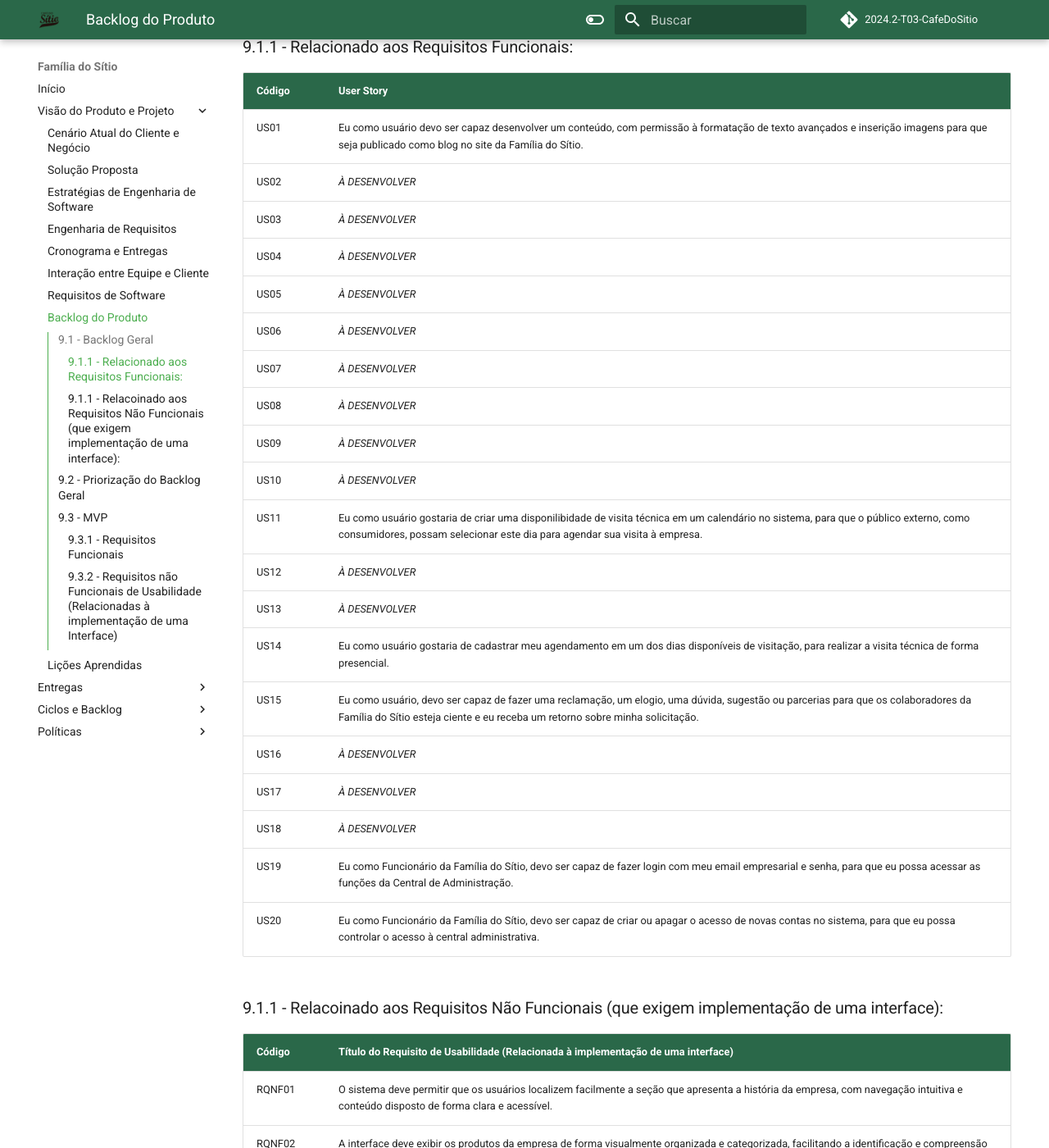
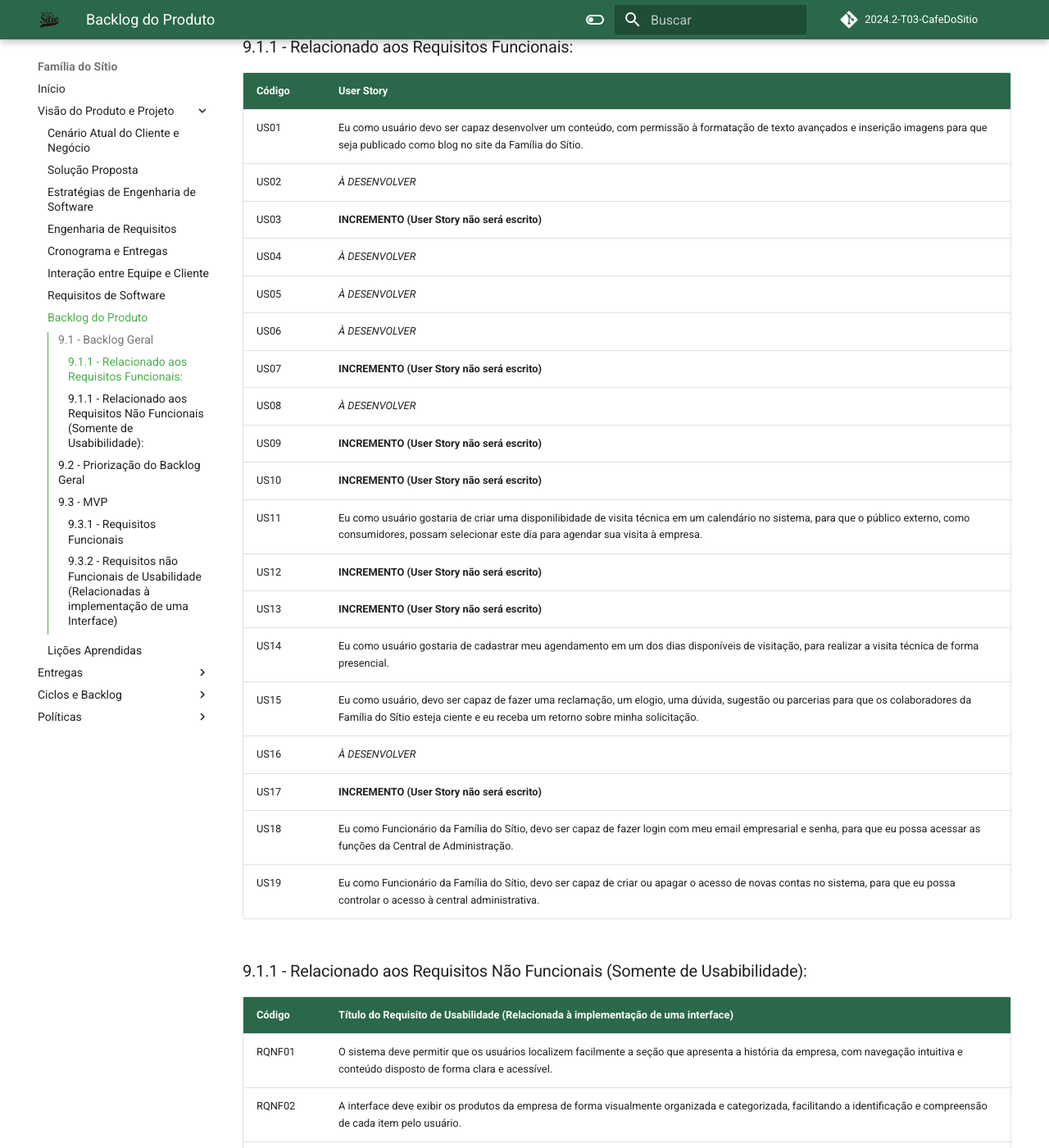
Before and after one commit to mdsreq-fga-unb/2024.2-T03-CafeDoSitio, an MkDocs documentation site: the page built from docs/sections/2-docPage/9-backlogDeProduto.md, in a window 1280 px wide and 1400 px high, scrolled down 467 px. Shown: the whole window at 82% size. Built offline with MkDocs 1.6.1 and Material for MkDocs 9.7.7, drawn with Linux system fonts in a browser that asks for light colours; comment, search, counter and statistics services are not loaded; some of the changed text lies outside the part shown.

Commit message:
docs: fazendo correções no conteúdo do backlog e requisitos

```diff
--- a/docs/sections/2-docPage/9-backlogDeProduto.md
+++ b/docs/sections/2-docPage/9-backlogDeProduto.md
@@ -11,26 +11,25 @@ Código | User Story
 ------ | ----------------------------------------------------
 US01   | Eu como usuário devo ser capaz desenvolver um conteúdo, com permissão à formatação de texto avançados e inserição imagens para que seja publicado como blog no site da Família do Sítio.
 US02   | _À DESENVOLVER_
-US03   | _À DESENVOLVER_
+US03   | **INCREMENTO (User Story não será escrito)**
 US04   | _À DESENVOLVER_
 US05   | _À DESENVOLVER_
 US06   | _À DESENVOLVER_
-US07   | _À DESENVOLVER_
+US07   | **INCREMENTO (User Story não será escrito)**
 US08   | _À DESENVOLVER_
-US09   | _À DESENVOLVER_
-US10   | _À DESENVOLVER_
+US09   | **INCREMENTO (User Story não será escrito)**
+US10   | **INCREMENTO (User Story não será escrito)**
 US11   | Eu como usuário gostaria de criar uma disponilibidade de visita técnica em um calendário no sistema, para que o público externo, como consumidores, possam selecionar este dia para agendar sua visita à empresa.
-US12   | _À DESENVOLVER_
-US13   | _À DESENVOLVER_
+US12   | **INCREMENTO (User Story não será escrito)**
+US13   | **INCREMENTO (User Story não será escrito)**
 US14   | Eu como usuário gostaria de cadastrar meu agendamento em um dos dias disponíveis de visitação, para realizar a visita técnica de forma presencial.
 US15   | Eu como usuário, devo ser capaz de fazer uma reclamação, um elogio, uma dúvida, sugestão ou parcerias para que os colaboradores da Família do Sítio esteja ciente e eu receba um retorno sobre minha solicitação.
 US16   | _À DESENVOLVER_
-US17   | _À DESENVOLVER_
-US18   | _À DESENVOLVER_
-US19   | Eu como Funcionário da Família do Sítio, devo ser capaz de fazer login com meu email empresarial e senha, para que eu possa acessar as funções da Central de Administração.
-US20   | Eu como Funcionário da Família do Sítio, devo ser capaz de criar ou apagar o acesso de novas contas no sistema, para que eu possa controlar o acesso à central administrativa.
+US17   | **INCREMENTO (User Story não será escrito)**
+US18   | Eu como Funcionário da Família do Sítio, devo ser capaz de fazer login com meu email empresarial e senha, para que eu possa acessar as funções da Central de Administração.
+US19   | Eu como Funcionário da Família do Sítio, devo ser capaz de criar ou apagar o acesso de novas contas no sistema, para que eu possa controlar o acesso à central administrativa.
 
-### 9.1.1 - Relacoinado aos Requisitos Não Funcionais (que exigem implementação de uma interface):
+### 9.1.1 - Relacionado aos Requisitos Não Funcionais (Somente de Usabibilidade):
 Código | Título do Requisito de Usabilidade (Relacionada à implementação de uma interface)
 ------ | ----------------------------------------------------
 RQNF01 | O sistema deve permitir que os usuários localizem facilmente a seção que apresenta a história da empresa, com navegação intuitiva e conteúdo disposto de forma clara e acessível.
@@ -91,8 +90,8 @@ US11     | Nível 2                      | Nível 2
 US14     | Nível 2                      | Nível 3                             | Nível 3       |10
 US15     | Nível 2                      | Nível 3                             | Nível 3       |10
 US16     | Nível 3                      | Nível 3                             | Nível 3       |9
-US19     | Nível 3                      | Nível 3                             | Nível 3       |9
-US20     | Nível 2                      | Nível 3                             | Nível 3       |10
+US18     | Nível 3                      | Nível 3                             | Nível 3       |9
+US19     | Nível 2                      | Nível 3                             | Nível 3       |10
 RQNF01   | Nível 1                      | Nível 3                             | Nível 2       |9
 RQNF02   | Nível 1                      | Nível 3                             | Nível 3       |11
 RQNF03   | Nível 1                      | Nível 3                             | Nível 1       |7
@@ -129,8 +128,8 @@ Com esta técnica, foi possível elencar as funcionalidades de maior valor agreg
 - **US14:** Agendar visita técnica;
 - **US15:** Realizar SAC;
 - **US16:** Localizar Produtos;
-- **US19:** Fazer login na Central Administrativa;
-- **US20:** Gerenciar acessos à Central Administrativa.
+- **US18:** Fazer login na Central Administrativa;
+- **US19:** Gerenciar acessos à Central Administrativa.
 
 ### 9.3.2 - Requisitos não Funcionais de Usabilidade (Relacionadas à implementação de uma Interface)
 
```
Also changed, not shown: docs/sections/2-docPage/7-Requisitos.md (+65 -60 lines).
